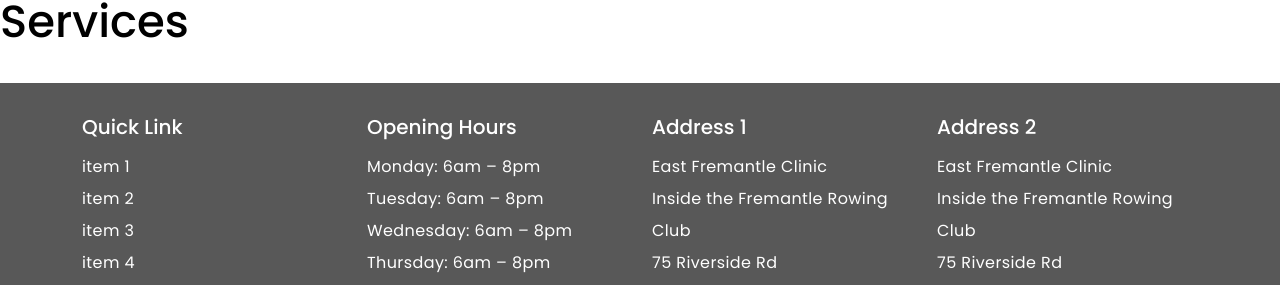
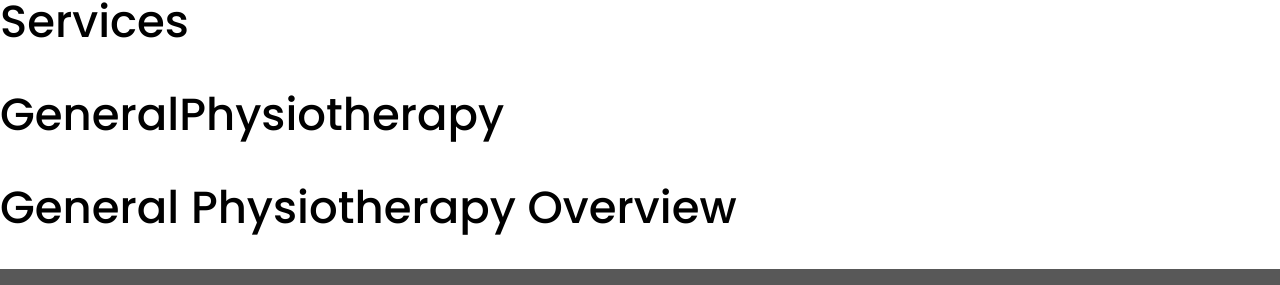
Before and after one commit to keithli026/keithli026.github.io, a React (Create React App) app: page /#/services/general-physiotherapy in a window 1280 px wide. Shown: the part 196-481 px from the top of the page. Built offline with nearby package versions, Linux system fonts and the light colour scheme.

Commit message:
fixed menu link

```diff
--- a/src/pages/GeneralPhysiotherapyOverview.js
+++ b/src/pages/GeneralPhysiotherapyOverview.js
@@ -2,7 +2,7 @@ import { Outlet } from "react-router-dom";
 function GeneralPhysiotherapyOverview() {
     return(
         <>
-            <h1>Our Team</h1>
+            <h1>General Physiotherapy Overview</h1>
             <Outlet />
         </>
     );
--- a/src/pages/Services.js
+++ b/src/pages/Services.js
@@ -1,6 +1,10 @@
+import { Outlet } from "react-router-dom";
 function Services() {
     return(
-        <h1>Services</h1>
+        <>
+            <h1>Services</h1>
+            <Outlet />
+        </>
     );
 }
 
```
